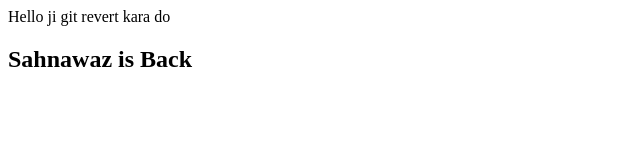
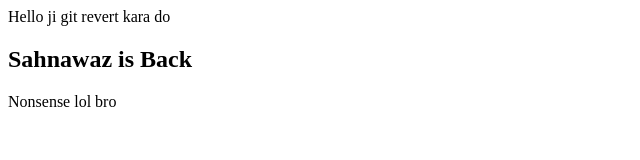
Before and after one commit to Sahnawaz6068/Git-Revert-Command, a plain HTML site: page index.html in a window 1280 px wide. Shown: the whole page, without its empty margins (0-640 px from the left). Drawn offline with Linux system fonts and the light colour scheme.

Commit message:
Add nonsense

```diff
--- a/index.html
+++ b/index.html
@@ -8,5 +8,6 @@
 <body>
     <div>Hello ji git revert kara do</div>
     <h2>Sahnawaz is Back</h2>
+    <div>Nonsense lol bro</div>
 </body>
 </html>
```
